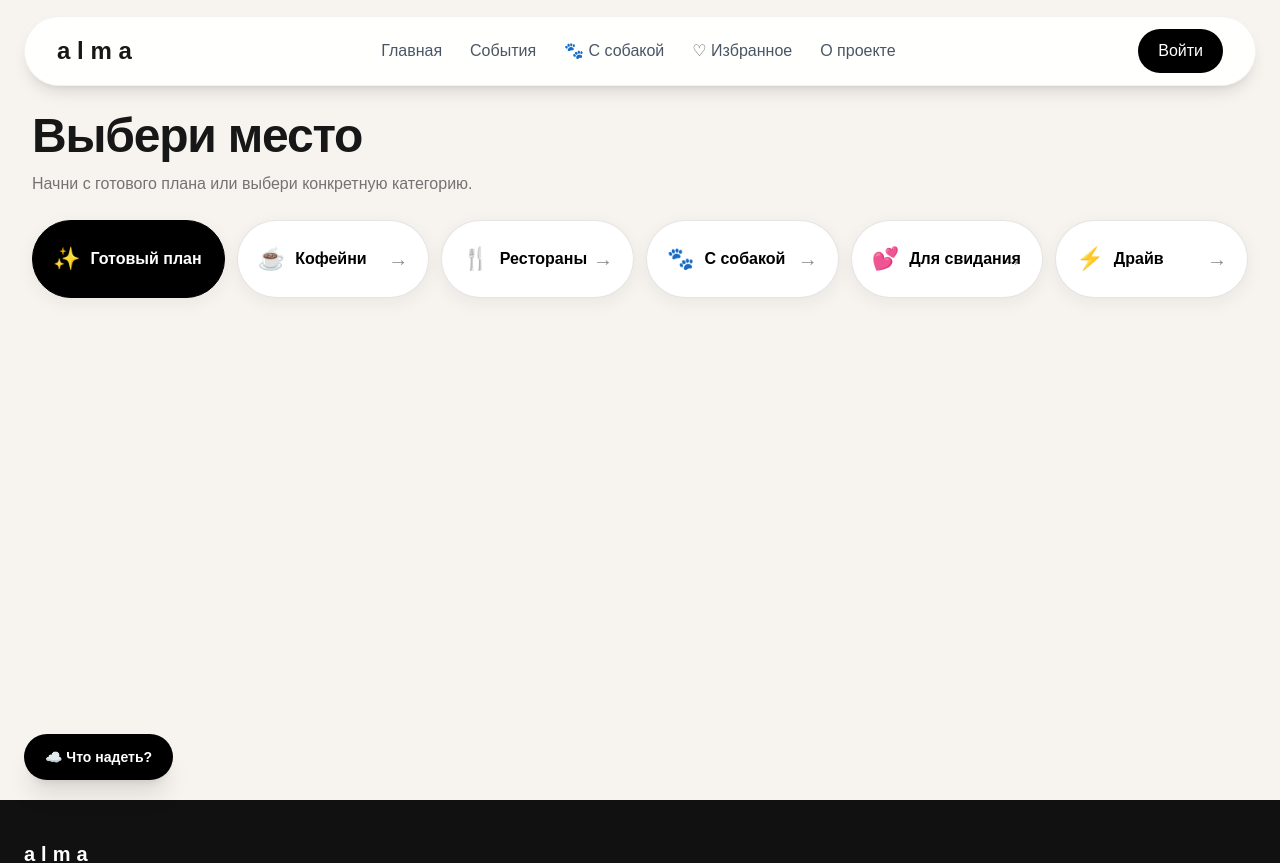
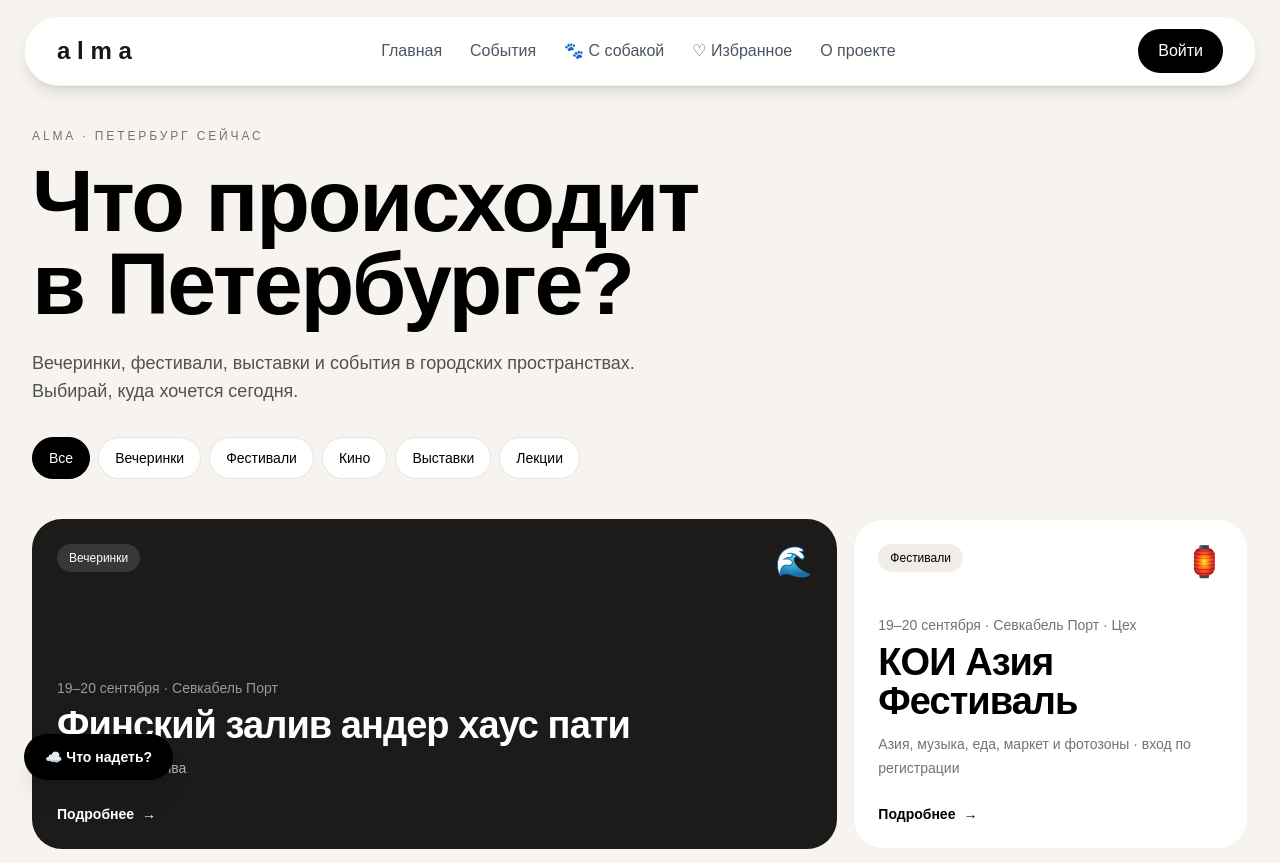
Before and after one commit to olgakastanova48386-dotcom/alma, a Next.js app: page /map in a window 1280 px wide. Shown: the top 863 px of the page. Built offline with nearby package versions, Linux system fonts and the light colour scheme; no server answers.

Commit message:
Сделать страницу событий Петербурга

```diff
--- a/app/map/page.tsx
+++ b/app/map/page.tsx
@@ -1,42 +1,69 @@
-import Link from "next/link";
+"use client";
 
-const collections = [
-  { title: "Готовый план", icon: "✨", href: "/surprise", featured: true },
-  { title: "Кофейни", icon: "☕", href: "/coffee" },
-  { title: "Рестораны", icon: "🍴", href: "/restaurants" },
-  { title: "С собакой", icon: "🐾", href: "/dog-friendly" },
-  { title: "Для свидания", icon: "💕", href: "/map?mood=Романтика&company=Пара" },
-  { title: "Драйв", icon: "⚡", href: "/map?category=drive" },
+import { useMemo, useState } from "react";
+
+type EventItem = {
+  title: string;
+  place: string;
+  date: string;
+  category: string;
+  note: string;
+  href: string;
+  accent: string;
+};
+
+const events: EventItem[] = [
+  { title: "Финский залив андер хаус пати", place: "Севкабель Порт", date: "19–20 сентября", category: "Вечеринки", note: "Вечеринка у залива", href: "https://sevcableport.ru/afisha/", accent: "🌊" },
+  { title: "КОИ Азия Фестиваль", place: "Севкабель Порт · Цех", date: "19–20 сентября", category: "Фестивали", note: "Азия, музыка, еда, маркет и фотозоны · вход по регистрации", href: "https://sevcableport.ru/afisha/koi-aziya-festival/", accent: "🏮" },
+  { title: "SPIEXFF", place: "Севкабель Порт · лекторий’порт", date: "до 20 сентября", category: "Кино", note: "Международный фестиваль экспериментального кино", href: "https://sevcableport.ru/afisha/sankt-peterburgskij-mezhdunarodnyj-festival-eksperimentalnogo-kino-spiexff/", accent: "🎞️" },
+  { title: "Виктор Цой. Легенда", place: "Севкабель Порт", date: "до 27 сентября", category: "Выставки", note: "Выставка в Порту", href: "https://sevcableport.ru/afisha/", accent: "🎸" },
+  { title: "Музей Восстания Машин", place: "Брусницын", date: "с 20 сентября", category: "Выставки", note: "Новый интерактивный музей · ежедневно", href: "https://brusnitsyn.spb.ru/", accent: "🤖" },
+  { title: "Яркий фовизм", place: "Брусницын", date: "27 сентября", category: "Лекции", note: "Лекция из цикла «Изменчивый XX век»", href: "https://brusnitsyn.spb.ru/", accent: "🎨" },
+  { title: "DARK WAVE", place: "Брусницын", date: "31 октября", category: "Вечеринки", note: "Тёмная эстетика, образы и немного мистики", href: "https://brusnitsyn.spb.ru/", accent: "🖤" },
 ];
 
+const filters = ["Все", "Вечеринки", "Фестивали", "Кино", "Выставки", "Лекции"];
+
 export default function MapPage() {
+  const [filter, setFilter] = useState("Все");
+  const visible = useMemo(() => filter === "Все" ? events : events.filter((event) => event.category === filter), [filter]);
+
   return (
-    <main className="min-h-screen bg-[#f7f4ef] pt-24 sm:pt-28 pb-12">
-      <section className="mx-auto max-w-7xl px-4 sm:px-6 lg:px-8 mb-3">
-        <h1 className="text-3xl sm:text-5xl font-bold tracking-tight">Выбери место</h1>
-        <p className="mt-2 sm:mt-3 max-w-xl text-[15px] sm:text-base leading-6 text-neutral-500">Начни с готового плана или выбери конкретную категорию.</p>
+    <main className="min-h-screen bg-[#f7f4ef] pb-20 pt-28 text-black sm:pt-32">
+      <section className="mx-auto max-w-7xl px-4 sm:px-6 lg:px-8">
+        <p className="text-xs uppercase tracking-[0.24em] text-neutral-500">ALMA · Петербург сейчас</p>
+        <div className="mt-4 max-w-4xl">
+          <h1 className="text-[clamp(42px,8vw,88px)] font-bold leading-[0.94] tracking-tight">Что происходит<br />в Петербурге?</h1>
+          <p className="mt-6 max-w-2xl text-base leading-7 text-neutral-600 sm:text-lg">Вечеринки, фестивали, выставки и события в городских пространствах. Выбирай, куда хочется сегодня.</p>
+        </div>
 
-        <div className="mt-4 sm:mt-6 -mx-4 flex gap-3 overflow-x-auto px-4 pb-3 snap-x snap-mandatory sm:mx-0 sm:px-0 xl:overflow-visible">
-          {collections.map((collection) => (
-            <Link
-              key={collection.title}
-              href={collection.href}
-              className={`group flex h-[70px] min-w-[178px] flex-1 snap-start items-center justify-between gap-3 rounded-full border px-5 shadow-[0_5px_18px_rgba(30,24,18,0.06)] transition duration-300 hover:-translate-y-0.5 hover:shadow-[0_10px_24px_rgba(30,24,18,0.10)] sm:h-[78px] sm:min-w-[196px] xl:min-w-0 ${collection.featured ? "border-black bg-black text-white" : "border-black/10 bg-white text-black"}`}
-            >
-              <span className="flex min-w-0 items-center gap-2.5">
-                <span aria-hidden="true" className="shrink-0 text-xl sm:text-[22px]">{collection.icon}</span>
-                <span className="whitespace-nowrap text-[15px] font-semibold sm:text-base">{collection.title}</span>
-              </span>
-              {!collection.featured && (
-                <span
-                  aria-hidden="true"
-                  className="shrink-0 text-xl text-black/45 transition duration-300 group-hover:translate-x-1"
-                >
-                  →
-                </span>
-              )}
-            </Link>
+        <div className="mt-8 -mx-4 flex gap-2 overflow-x-auto px-4 pb-2 sm:mx-0 sm:px-0">
+          {filters.map((item) => (
+            <button key={item} type="button" onClick={() => setFilter(item)} className={`shrink-0 rounded-full border px-4 py-2.5 text-sm font-medium transition ${filter === item ? "border-black bg-black text-white" : "border-black/10 bg-white hover:border-black/30"}`}>{item}</button>
           ))}
+        </div>
+
+        <div className="mt-8 grid gap-4 md:grid-cols-2 lg:grid-cols-3">
+          {visible.map((event, index) => (
+            <a key={event.title} href={event.href} target="_blank" rel="noreferrer" className={`group relative flex min-h-[330px] flex-col justify-between overflow-hidden rounded-[30px] border border-black/5 p-6 transition duration-300 hover:-translate-y-1 hover:shadow-xl ${index === 0 ? "bg-[#1c1b1a] text-white md:col-span-2" : "bg-white"}`}>
+              <div className="flex items-start justify-between gap-4">
+                <span className={`rounded-full px-3 py-1.5 text-xs font-medium ${index === 0 ? "bg-white/12" : "bg-[#f1eee9]"}`}>{event.category}</span>
+                <span className="text-3xl" aria-hidden="true">{event.accent}</span>
+              </div>
+              <div>
+                <p className={`text-sm ${index === 0 ? "text-white/55" : "text-neutral-500"}`}>{event.date} · {event.place}</p>
+                <h2 className="mt-2 text-[clamp(25px,4vw,38px)] font-bold leading-[1.02] tracking-tight">{event.title}</h2>
+                <p className={`mt-3 text-sm leading-6 ${index === 0 ? "text-white/65" : "text-neutral-500"}`}>{event.note}</p>
+                <div className="mt-6 flex items-center gap-2 text-sm font-semibold">Подробнее <span className="transition group-hover:translate-x-1">→</span></div>
+              </div>
+            </a>
+          ))}
+        </div>
+
+        <div className="mt-12 rounded-[30px] bg-[#e9e4dc] p-6 sm:p-9">
+          <p className="text-xs uppercase tracking-[.2em] text-neutral-500">ALMA следит за городом</p>
+          <h2 className="mt-3 max-w-2xl text-3xl font-bold tracking-tight sm:text-4xl">События будут меняться вместе с Петербургом</h2>
+          <p className="mt-3 max-w-2xl text-sm leading-6 text-neutral-600 sm:text-base">Прошедшее убираем, новое добавляем — чтобы здесь оставалось то, на что действительно можно сходить.</p>
         </div>
       </section>
     </main>
```
